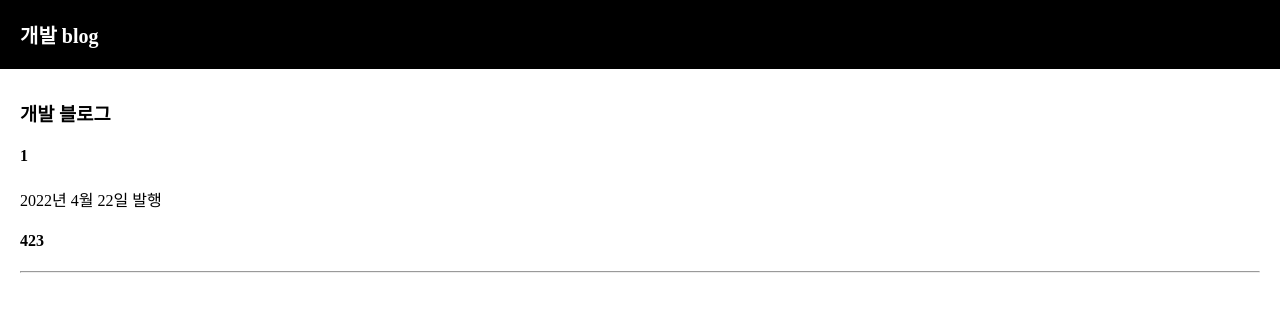
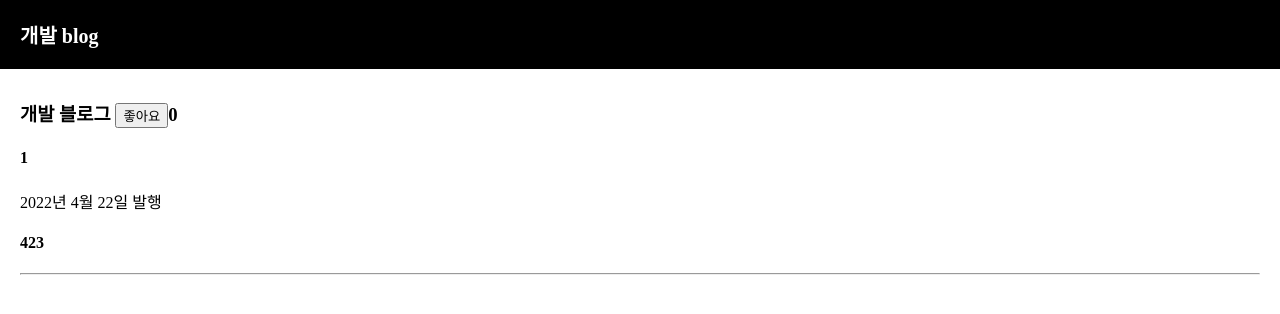
Before and after one commit to whddnjs1715/CreateWebsite, a React (Create React App) app: page / in a window 1280 px wide. Shown: the top 314 px of the page. Built offline with nearby package versions, Linux system fonts and the light colour scheme.

Commit message:
beGood 함수 추가

```diff
--- a/src/App.js
+++ b/src/App.js
@@ -3,15 +3,22 @@ import { useState } from 'react';
 
 const App = () => {
   const posts = '개발 블로그';
-  const [name, setName] = useState('언어 추천');
+  const [name, setName] = useState('언어 추천', '파이썬', '자바', '자바스크립트');
   const [num, setNum] = useState([1, 2, 3]);
+  const [good, setGood] = useState(0);
+  const beGood = () => {
+    setGood(good + 1);
+  };
   return (
     <div className="App">
       <div className="black-nav">
         <div>개발 blog</div>
       </div>
       <div className="list">
-        <h3>{posts}</h3>
+        <h3>
+          {posts} <button onClick={beGood}>좋아요</button>
+          {good}
+        </h3>
         <h4>{num[0]}</h4>
         <h4>{setNum[(num[0] = 4)]}</h4>
         <p>2022년 4월 22일 발행</p>
```
